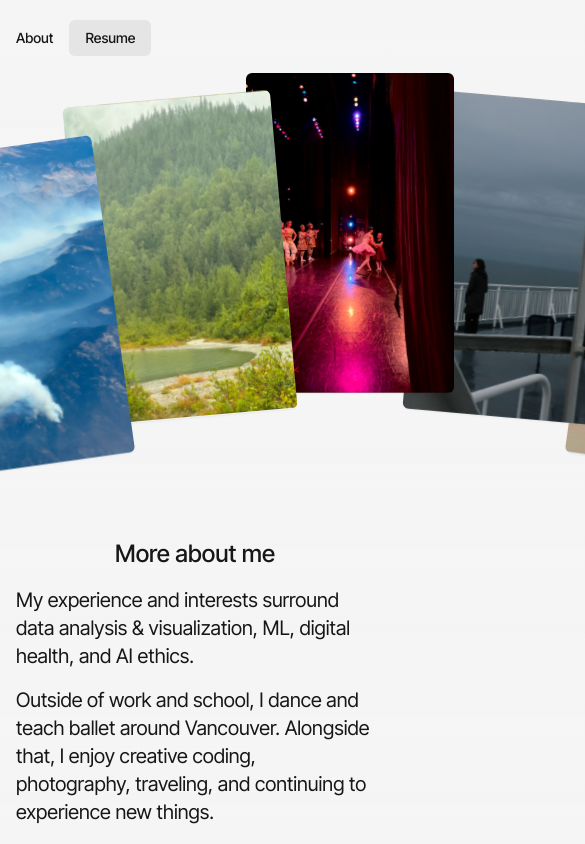
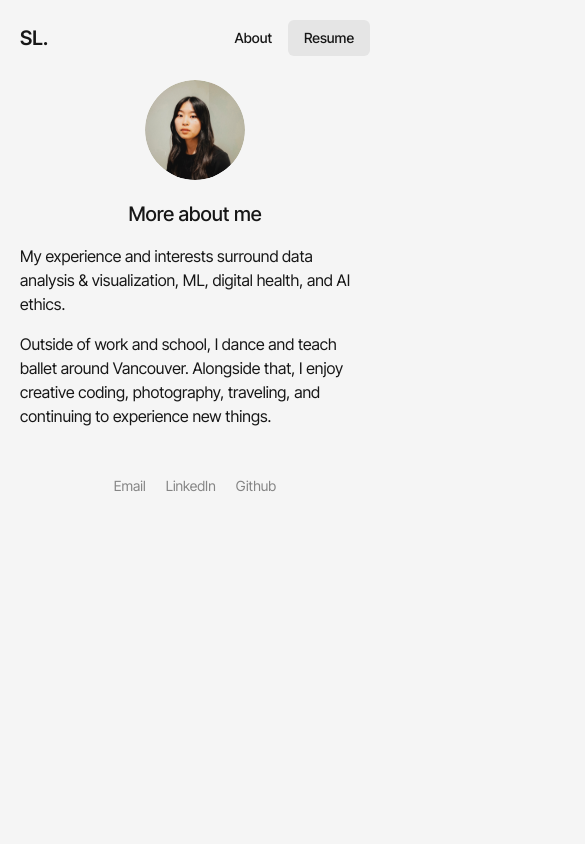
Before and after one commit to leesadie/Portfolio_24_25, a Next.js app: page /about in a window 390 px wide. Shown: the top 844 px of the page, 585 px wide, since content can reach past the window. Built offline with nearby package versions, Linux system fonts and the light colour scheme.

Commit message:
optimized for mobile

```diff
--- a/app/about/AboutClient2.tsx
+++ b/app/about/AboutClient2.tsx
@@ -1,12 +1,16 @@
 'use client';
 
 import AboutCards from "../components/about/AboutCards";
+import AboutCardsSm from "../components/about/AboutCardsSm";
 
 const AboutClient2 = () => {
     return (
         <div className="flex items-center justify-center">
-            <div className="">
+            <div className="hidden md:block">
                 <AboutCards />
+            </div>
+            <div className="md:hidden">
+                <AboutCardsSm />
             </div>
         </div>
     );
--- /dev/null
+++ b/app/components/about/AboutCardsSm.tsx
@@ -0,0 +1,35 @@
+'use client';
+
+import { font_med } from "@/app/fonts";
+import Image from "next/image";
+
+const AboutCardsSm: React.FC = () => {
+
+    return (
+        <section className="flex flex-col items-center mb-12">
+            <Image
+                src='/images/me.svg'
+                alt="me"
+                height={100}
+                width={100}
+                className="rounded-full mt-20"
+            />
+            <div className="flex flex-col mt-5">
+                {/* Text Section */}
+                <div className="flex flex-col items-center text-neutral-900 mx-5">
+                    <h2 className={`text-xl ${font_med.className}`}>More about me</h2>
+                    <p className="mt-4">
+                    My experience and interests surround data analysis & visualization, ML, digital health, and AI ethics.
+                    </p>
+                    <p className="mt-4">
+                        Outside of work and school, I dance and teach ballet around Vancouver.
+                        Alongside that, I enjoy creative coding, photography, traveling, and
+                        continuing to experience new things.
+                    </p>
+                </div>
+            </div>
+        </section>
+    );
+}
+
+export default AboutCardsSm;
--- a/app/components/hero/Hero_Sm.tsx
+++ b/app/components/hero/Hero_Sm.tsx
@@ -60,6 +60,7 @@ const Hero_Sm = () => {
                     justify-center
                     items-center"
             >
+                {/*
                 <Image
                     src='/images/about1.svg'
                     alt="me"
@@ -67,50 +68,39 @@ const Hero_Sm = () => {
                     width={100}
                     className="rounded-full"
                 />
+                */}
             </div>
-            <div className="flex flex-row justify-center items-center pt-10 gap-5">
+            <div
+                className="
+                    text-neutral-700
+                "
+            >
+                Hi, I'm Sadie, I'm currently studying cognitive science and data science at UBC.
+                My experience and interests are within applications of data and technology for human health.
+            </div>
+            <div className="flex flex-row justify-start pt-5 gap-3">
                 <a target="_blank" rel="noopener noreferrer" href="mailto:leesadie025@gmail.com">
                     <div className="text-neutral-900 opacity-50 hover:opacity-30 transition">
-                        <MdEmail size={24}/>
+                        <MdEmail size={20}/>
                     </div>
                 </a>
                 <a target="_blank" rel="noopener noreferrer" href="https://www.linkedin.com/in/leesadie/">
                     <div className="text-neutral-900 opacity-50 hover:opacity-30 transition">
-                        <FaLinkedin size={24}/>
+                        <FaLinkedin size={20}/>
                     </div>
                 </a>
                 <a target="_blank" rel="noopener noreferrer" href="https://github.com/leesadie">
                     <div className="text-neutral-900 opacity-50 hover:opacity-30 transition">
-                        <FaGithub size={24}/>
+                        <FaGithub size={20}/>
                     </div>
                 </a>
-                <a target="_blank" rel="noopener noreferrer" href="files/Sadie_Lee_Resume.pdf">
-                    <div className="text-neutral-900 opacity-50 hover:opacity-30 transition">
-                        <IoDocumentTextSharp size={24}/>
-                    </div>
-                </a>
-            </div>
-            <div className="tracking-tight
-                    text-neutral-700
-                    justify-center
-                    items-center
-                    pt-10">
-                Hi, I'm Sadie. I study cognitive science and data science at UBC, and work within
-                applications of data & technology for human health.
-            </div>
-            <div className="tracking-tight
-                    text-neutral-700
-                    justify-center
-                    items-center
-                    pt-6">
-                My experience and interests surround data analysis & visualization, ML, digital health, and AI ethics.
             </div>
             <div className={`flex flex-col pt-10 text-sm ${font_bold.className}`}>
                 RECENT WORK
             </div>
             <div
                 className="
-                    pt-10
+                    pt-5
                     cursor-pointer
                     group
                 "
@@ -294,15 +284,6 @@ const Hero_Sm = () => {
                 </a>
                 <hr className="pt-2 pb-10"/>
             </div>
-            <div className="flex flex-row items-center justify-center pb-20 group gap-1 text-sm text-neutral-700 opacity-50 "
-                onClick={() => router.push('/lab')}>
-               <div className="group-hover:opacity-50 transition cursor-pointer">
-                    Go exploring
-                </div>
-                <div className="group-hover:opacity-50 group-hover:translate-x-1 transition cursor-pointer">
-                    <IoIosArrowRoundForward size={20}/>
-                </div>
-            </div>
             <div>
                 <DashboardModal />
                 <ImagingModal />
--- a/app/components/nav/Footer.tsx
+++ b/app/components/nav/Footer.tsx
@@ -5,21 +5,22 @@ import Container from "../Container";
 
 const Footer = () => {
     return (
-        <div className="mx-80 z-10">
+        <div className="md:mx-80 z-10">
             <div className="pb-10">
                 <div
                     className="
                         flex
                         flex-row
                         items-center
-                        justify-between
+                        md:justify-between
+                        justify-center
                         text-sm
                         text-neutral-900
                         opacity-50
                         gap-1
                     "
                 >
-                    <div>
+                    <div className="hidden md:block">
                         2024-2025 Portfolio by Sadie Lee
                     </div>
                     <div className="flex flex-row gap-5">
--- a/app/components/nav/Navbar.tsx
+++ b/app/components/nav/Navbar.tsx
@@ -20,10 +20,12 @@ const Navbar = () => {
                             items-center
                             justify-between
                             text-neutral-900
+                            mx-5
+                            md:mx-0
                         "
                     >
                         {/* Left Text */}
-                        <div className={`${font_bold.className} text-neutral-900 text-xl cursor-pointer hidden md:block`}
+                        <div className={`${font_bold.className} text-neutral-900 text-xl cursor-pointer`}
                             onClick={() => router.push('/')}>
                             SL.
                         </div>
```
Also changed, not shown: app/components/about/AboutCards.tsx (+0 -45 lines).
